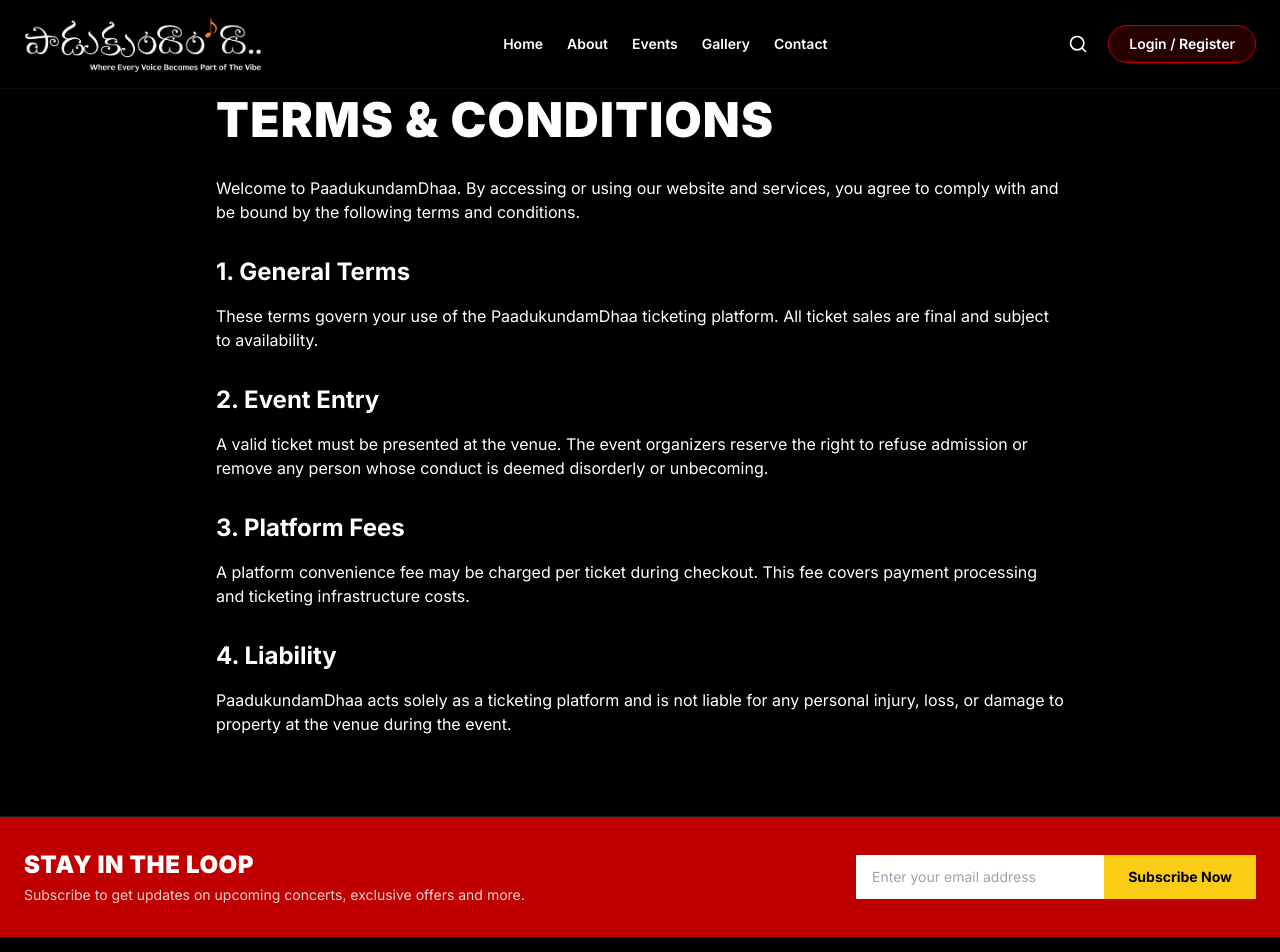
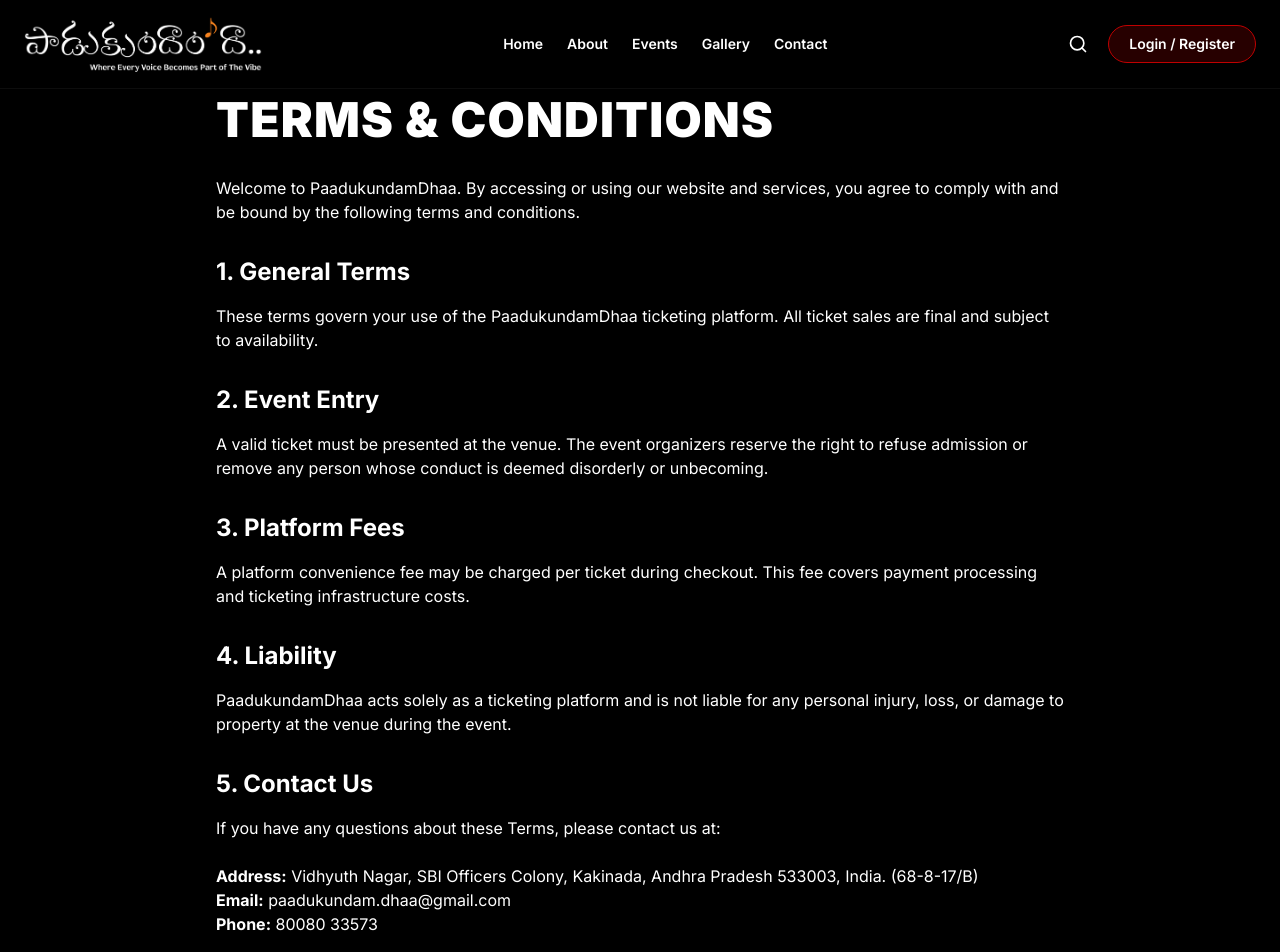
Before and after one commit to paadukundamdhaa-ops/paadukundam-dhaaa, a React (Vite) app: page /terms-conditions in a window 1280 px wide. Shown: the top 952 px of the page. Built offline with nearby package versions, Linux system fonts and the light colour scheme.

Commit message:
Update contact info and add business details for Razorpay compliance

```diff
--- a/src/pages/Contact.jsx
+++ b/src/pages/Contact.jsx
@@ -50,7 +50,7 @@
             <div>
               <h3 className="text-white font-bold text-xl mb-2">Need Immediate Assistance?</h3>
               <p className="text-gray-400 text-sm mb-3">Our support team is available 24/7<br/>to help you with your queries.</p>
-              <div className="text-primary font-black text-3xl md:text-4xl tracking-tight">+91 98765 43210</div>
+              <div className="text-primary font-black text-3xl md:text-4xl tracking-tight">+91 80080 33573</div>
             </div>
           </div>
         </div>
@@ -79,9 +79,9 @@
                 <div>
                   <h4 className="text-black font-bold text-sm mb-2">Our Location</h4>
                   <p className="text-gray-600 text-sm leading-relaxed">
-                    Live Stage Entertainment Pvt. Ltd.<br/>
-                    123, Music Boulevard, Bandra West,<br/>
-                    Mumbai, Maharashtra 400050, India
+                    Vidhyuth Nagar, SBI Officers Colony,<br/>
+                    Kakinada, Andhra Pradesh 533003, India.<br/>
+                    (68-8-17/B)
                   </p>
                 </div>
               </div>
@@ -94,8 +94,7 @@
                 <div>
                   <h4 className="text-black font-bold text-sm mb-2">Phone</h4>
                   <p className="text-gray-600 text-sm leading-relaxed">
-                    +91 98765 43210<br/>
-                    +91 98765 43211
+                    +91 80080 33573
                   </p>
                 </div>
               </div>
@@ -108,8 +107,7 @@
                 <div>
                   <h4 className="text-black font-bold text-sm mb-2">Email</h4>
                   <p className="text-gray-600 text-sm leading-relaxed">
-                    support@paadukundamdhaa.com<br/>
-                    bookings@paadukundamdhaa.com
+                    paadukundam.dhaa@gmail.com
                   </p>
                 </div>
               </div>
--- a/src/pages/PrivacyPolicy.jsx
+++ b/src/pages/PrivacyPolicy.jsx
@@ -28,6 +28,14 @@
 
           <h2 className="text-2xl font-bold mt-8 mb-4">4. Third-Party Services</h2>
           <p className="mb-4">We do not sell your personal data. We may share necessary information with event organizers and payment processors solely for the purpose of fulfilling your booking.</p>
+
+          <h2 className="text-2xl font-bold mt-8 mb-4">5. Contact Us</h2>
+          <p className="mb-4">
+            If you have any questions about this Privacy Policy, please contact us at:<br /><br />
+            <strong>Address:</strong> Vidhyuth Nagar, SBI Officers Colony, Kakinada, Andhra Pradesh 533003, India. (68-8-17/B)<br />
+            <strong>Email:</strong> paadukundam.dhaa@gmail.com<br />
+            <strong>Phone:</strong> 80080 33573
+          </p>
         </div>
       </div>
     </div>
--- a/src/pages/RefundPolicy.jsx
+++ b/src/pages/RefundPolicy.jsx
@@ -33,6 +33,14 @@
 
           <h2 className="text-2xl font-bold mt-8 mb-4">4. Lost or Stolen Tickets</h2>
           <p className="mb-4">We are not responsible for lost, stolen, or duplicated tickets. The first scanned instance of a valid ticket QR code will be granted entry, and subsequent scans will be denied.</p>
+
+          <h2 className="text-2xl font-bold mt-8 mb-4">5. Contact Us</h2>
+          <p className="mb-4">
+            If you have any questions about this Refund Policy, please contact us at:<br /><br />
+            <strong>Address:</strong> Vidhyuth Nagar, SBI Officers Colony, Kakinada, Andhra Pradesh 533003, India. (68-8-17/B)<br />
+            <strong>Email:</strong> paadukundam.dhaa@gmail.com<br />
+            <strong>Phone:</strong> 80080 33573
+          </p>
         </div>
       </div>
     </div>
--- a/src/pages/TermsConditions.jsx
+++ b/src/pages/TermsConditions.jsx
@@ -28,6 +28,14 @@
 
           <h2 className="text-2xl font-bold mt-8 mb-4">4. Liability</h2>
           <p className="mb-4">PaadukundamDhaa acts solely as a ticketing platform and is not liable for any personal injury, loss, or damage to property at the venue during the event.</p>
+
+          <h2 className="text-2xl font-bold mt-8 mb-4">5. Contact Us</h2>
+          <p className="mb-4">
+            If you have any questions about these Terms, please contact us at:<br /><br />
+            <strong>Address:</strong> Vidhyuth Nagar, SBI Officers Colony, Kakinada, Andhra Pradesh 533003, India. (68-8-17/B)<br />
+            <strong>Email:</strong> paadukundam.dhaa@gmail.com<br />
+            <strong>Phone:</strong> 80080 33573
+          </p>
         </div>
       </div>
     </div>
```
